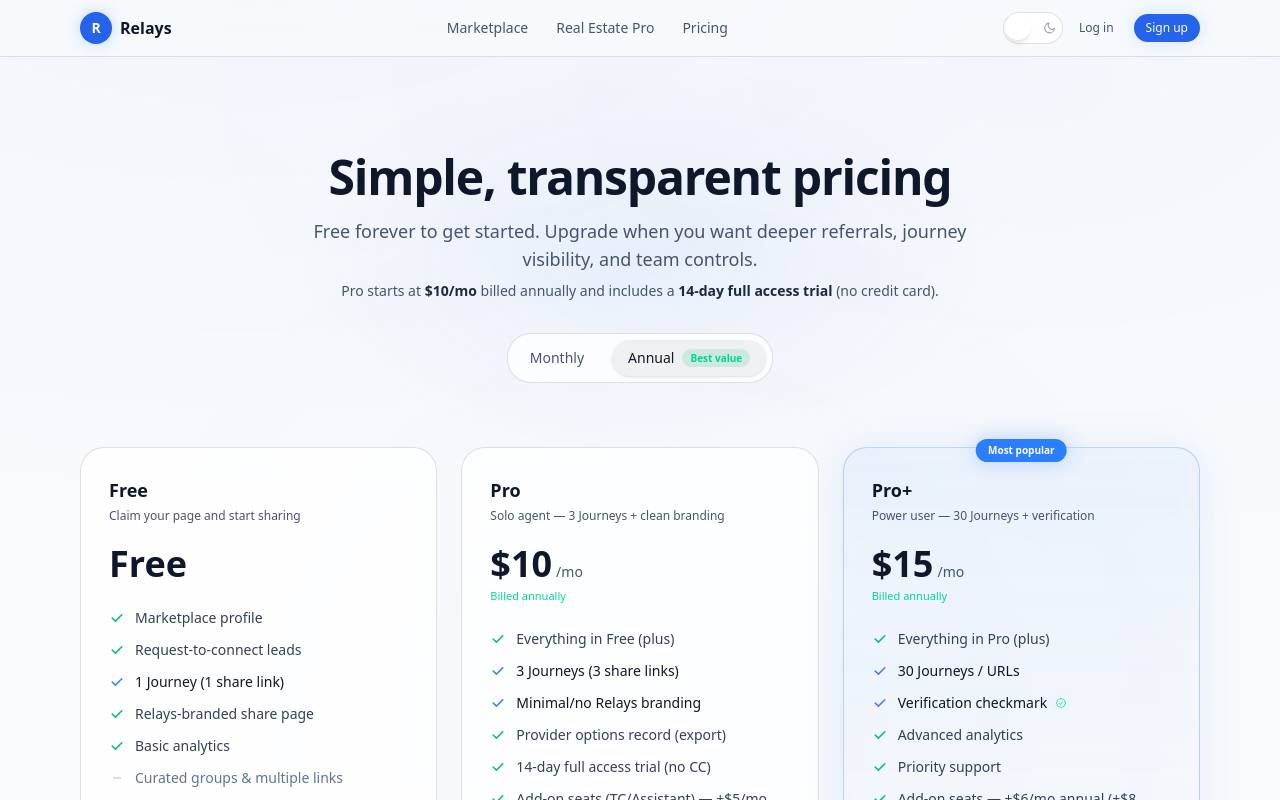
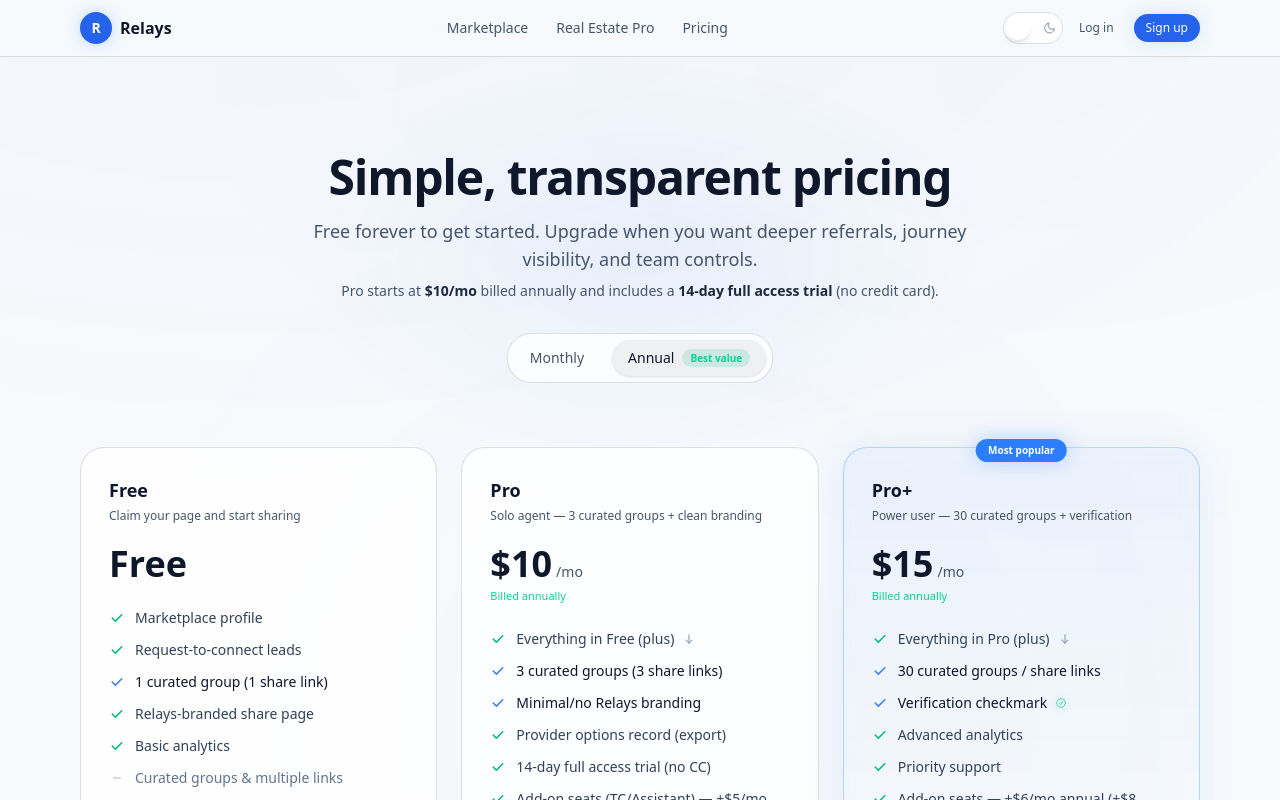
Before and after one commit to Nandified/Relays, a Next.js app: page /pricing in a window 1280 px wide. Shown: the top 800 px of the page. Built offline with nearby package versions, Linux system fonts and the light colour scheme; no server answers.

Commit message:
Clarify curated groups vs journeys in pricing + add down-arrow cue

```diff
--- a/src/app/pricing/page.tsx
+++ b/src/app/pricing/page.tsx
@@ -97,6 +97,14 @@
                 <span className="inline-flex items-center gap-2">
                   <span>Verification checkmark</span>
                   <VerifiedBadge status="verified" size="sm" />
+                </span>
+              ) : feat.text.startsWith("Everything in ") ? (
+                <span className="inline-flex items-center gap-2">
+                  <span>{feat.text}</span>
+                  <svg width="14" height="14" viewBox="0 0 24 24" fill="none" className="text-slate-400 dark:text-slate-500">
+                    <path d="M12 5v14" stroke="currentColor" strokeWidth="2" strokeLinecap="round" />
+                    <path d="M7 14l5 5 5-5" stroke="currentColor" strokeWidth="2" strokeLinecap="round" strokeLinejoin="round" />
+                  </svg>
                 </span>
               ) : (
                 feat.text
--- a/src/lib/mock-data-extended.ts
+++ b/src/lib/mock-data-extended.ts
@@ -31,7 +31,7 @@
     features: [
       { text: "Marketplace profile", included: true },
       { text: "Request-to-connect leads", included: true },
-      { text: "1 Journey (1 share link)", included: true, highlight: true },
+      { text: "1 curated group (1 share link)", included: true, highlight: true },
       { text: "Relays-branded share page", included: true },
       { text: "Basic analytics", included: true },
       { text: "Curated groups & multiple links", included: false },
@@ -44,12 +44,12 @@
   {
     id: "pro",
     name: "Pro",
-    description: "Solo agent — 3 Journeys + clean branding",
+    description: "Solo agent — 3 curated groups + clean branding",
     monthlyPrice: 15,
     annualPrice: 10,
     features: [
       { text: "Everything in Free (plus)", included: true },
-      { text: "3 Journeys (3 share links)", included: true, highlight: true },
+      { text: "3 curated groups (3 share links)", included: true, highlight: true },
       { text: "Minimal/no Relays branding", included: true, highlight: true },
       { text: "Provider options record (export)", included: true },
       { text: "14-day full access trial (no CC)", included: true },
@@ -61,12 +61,12 @@
   {
     id: "pro_plus",
     name: "Pro+",
-    description: "Power user — 30 Journeys + verification",
+    description: "Power user — 30 curated groups + verification",
     monthlyPrice: 20,
     annualPrice: 15,
     features: [
       { text: "Everything in Pro (plus)", included: true },
-      { text: "30 Journeys / URLs", included: true, highlight: true },
+      { text: "30 curated groups / share links", included: true, highlight: true },
       { text: "Verification checkmark", included: true, highlight: true },
       { text: "Advanced analytics", included: true },
       { text: "Priority support", included: true },
@@ -86,7 +86,7 @@
     features: [
       { text: "Everything in Pro+ (plus)", included: true },
       { text: "Includes up to 10 seats", included: true, highlight: true },
-      { text: "30 Journeys / URLs per seat", included: true, highlight: true },
+      { text: "30 curated groups / share links per seat", included: true, highlight: true },
       { text: "Role-based access (Agent / TC / Assistant)", included: true },
       { text: "Shared templates", included: true },
       { text: "Add-on seats — +$7/mo annual (+$9 monthly)", included: true },
@@ -103,7 +103,7 @@
     features: [
       { text: "Everything in Team (plus)", included: true },
       { text: "Includes up to 50 seats", included: true, highlight: true },
-      { text: "30 Journeys / URLs per seat", included: true, highlight: true },
+      { text: "30 curated groups / share links per seat", included: true, highlight: true },
       { text: "Office dashboards + governance", included: true },
       { text: "Audit exports", included: true },
       { text: "Add-on seats — +$5/mo annual (+$7 monthly)", included: true },
```
Also changed, not shown: 2 other files (tests, documents, lock files or other folders).
